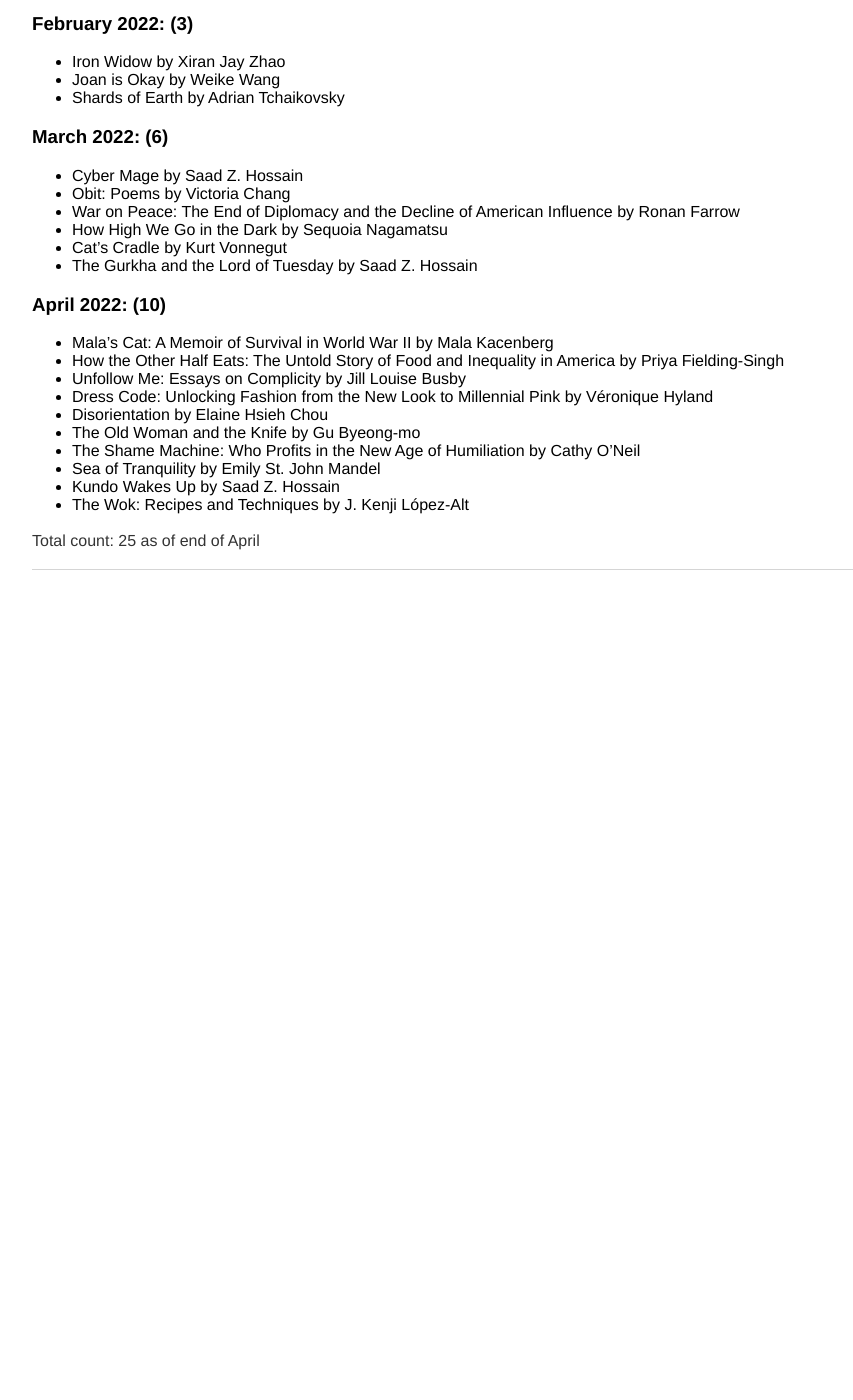
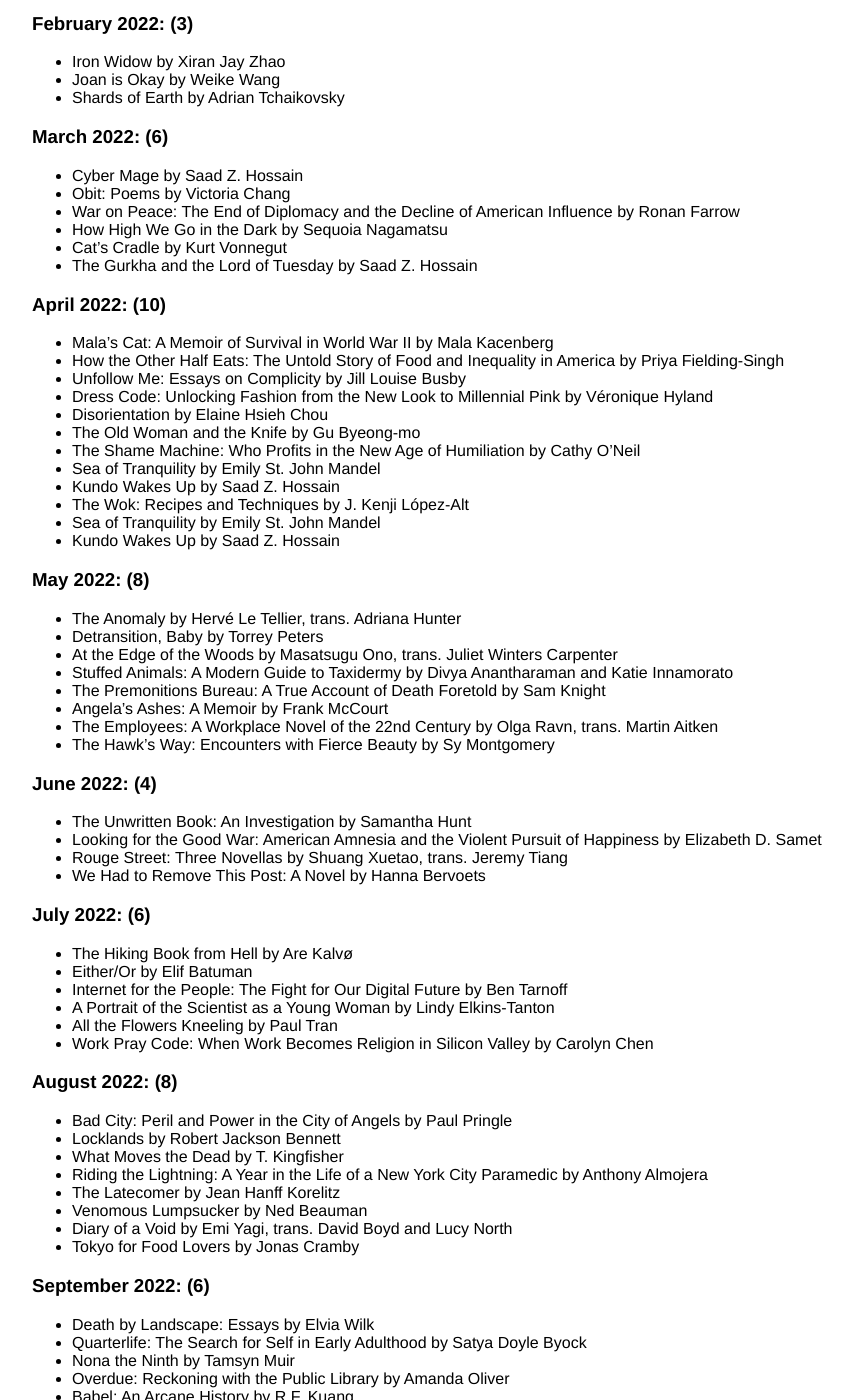
Before and after one commit to jijessicam/jijessicam.github.io, a Jekyll site: the page built from booklists/2022.md, in a window 1280 px wide and 1400 px high, scrolled down 352 px. Shown: the whole window, without its empty margins (160-1013 px from the left). Built offline with Jekyll 4.4.1, drawn with Linux system fonts in a browser that asks for light colours; before the commit the page ends 982 px from its top, so only the background shows below that; some of the changed text lies outside the part shown.

Commit message:
Update 2022.md

```diff
--- a/booklists/2022.md
+++ b/booklists/2022.md
@@ -41,5 +41,82 @@ title: "reading list: 2022"
 - Sea of Tranquility by Emily St. John Mandel
 - Kundo Wakes Up by Saad Z. Hossain
 - The Wok: Recipes and Techniques by J. Kenji López-Alt
+- Sea of Tranquility by Emily St. John Mandel
+- Kundo Wakes Up by Saad Z. Hossain
 
-Total count: 25 as of end of April
+### May 2022: (8)
+
+- The Anomaly by Hervé Le Tellier, trans. Adriana Hunter
+- Detransition, Baby by Torrey Peters
+- At the Edge of the Woods by Masatsugu Ono, trans. Juliet Winters Carpenter
+- Stuffed Animals: A Modern Guide to Taxidermy by Divya Anantharaman and Katie Innamorato
+- The Premonitions Bureau: A True Account of Death Foretold by Sam Knight
+- Angela's Ashes: A Memoir by Frank McCourt
+- The Employees: A Workplace Novel of the 22nd Century by Olga Ravn, trans. Martin Aitken
+- The Hawk's Way: Encounters with Fierce Beauty by Sy Montgomery
+
+### June 2022: (4)
+
+- The Unwritten Book: An Investigation by Samantha Hunt
+- Looking for the Good War: American Amnesia and the Violent Pursuit of Happiness by Elizabeth D. Samet
+- Rouge Street: Three Novellas by Shuang Xuetao, trans. Jeremy Tiang
+- We Had to Remove This Post: A Novel by Hanna Bervoets
+
+### July 2022: (6)
+
+- The Hiking Book from Hell by Are Kalvø
+- Either/Or by Elif Batuman
+- Internet for the People: The Fight for Our Digital Future by Ben Tarnoff
+- A Portrait of the Scientist as a Young Woman by Lindy Elkins-Tanton
+- All the Flowers Kneeling by Paul Tran
+- Work Pray Code: When Work Becomes Religion in Silicon Valley by Carolyn Chen
+
+### August 2022: (8)
+
+- Bad City: Peril and Power in the City of Angels by Paul Pringle
+- Locklands by Robert Jackson Bennett
+- What Moves the Dead by T. Kingfisher
+- Riding the Lightning: A Year in the Life of a New York City Paramedic by Anthony Almojera
+- The Latecomer by Jean Hanff Korelitz
+- Venomous Lumpsucker by Ned Beauman
+- Diary of a Void by Emi Yagi, trans. David Boyd and Lucy North
+- Tokyo for Food Lovers by Jonas Cramby
+
+### September 2022: (6)
+
+- Death by Landscape: Essays by Elvia Wilk
+- Quarterlife: The Search for Self in Early Adulthood by Satya Doyle Byock
+- Nona the Ninth by Tamsyn Muir
+- Overdue: Reckoning with the Public Library by Amanda Oliver
+- Babel: An Arcane History by R.F. Kuang
+- Pretty Baby: A Memoir by Chris Belcher
+
+### October 2022: (5)
+
+- What If? 2 by Randall Munroe
+- The Empress of Salt and Fortune by Nghi Vo (reread)
+- The Golden Enclaves by Naomi Novik
+- Manhunt by Gretchen Felker-Martin
+- The Mountain in the Sea by Ray Nayler
+
+### November 2022: (5)
+
+- NSFW: A Novel by Isabel Kaplan
+- Girl Online: A User Manual by Joanna Walsh
+- Border Vista: Poems by Anni Liu
+- The World We Make by N.K. Jemisin
+- Seven Empty Houses by Samanta Schweblin
+
+### December 2022: (7)
+
+- Into the Riverlands by Nghi Vo
+- The Genesis of Misery by Neon Yang
+- Feral City: On Finding Liberation in Lockdown New York by Jeremiah Moss
+- All the White Spaces by Ally Wilkes
+- Dubious Gastronomy: The Cultural Politics of Eating Asian in the USA by Robert Ji-Song Ku
+- Savor: A Chef’s Hunger for More by Fatima Ali
+- Simply Chinese: Recipes from a Chinese Home Kitchen by Suzie Lee
+
+**Year-end total:** 74
+
+**Top books of 2022**: _How High We Go in the Dark_ (March), _Detransition, Baby_ (May), _The Latecomer_ (August), _Venomous Lumpsucker_ (August), _Manhunt_ (October)
```
